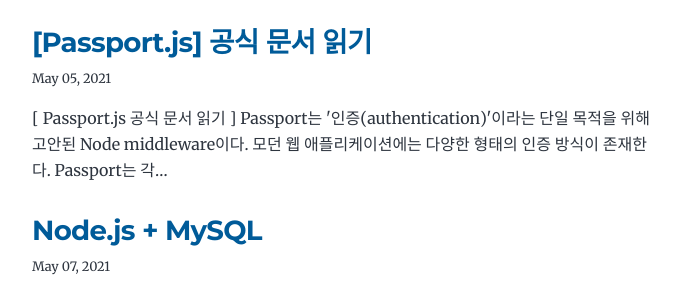
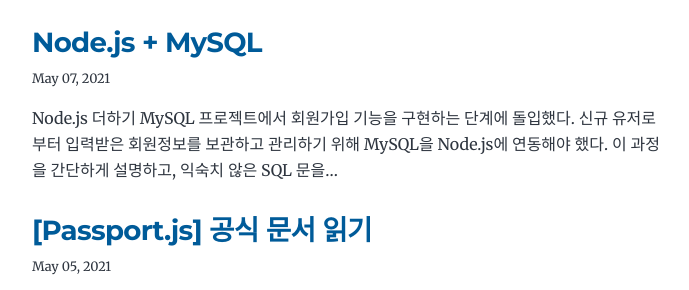
Before and after one commit to 42KIM/42KIM.github.io, a Gatsby site: page / in a window 1280 px wide. Shown: the part 246-536 px from the top of the page, without its empty margins (292-981 px from the left). Built offline with nearby package versions, Linux system fonts and the light colour scheme; Gatsby itself is replaced by a stand-in of ours.

Commit message:
Fix: Date error

```diff
--- a/content/blog/tutorials/passport.js.md
+++ b/content/blog/tutorials/passport.js.md
@@ -1,6 +1,6 @@
 ---
 title: "[Passport.js] 공식 문서 읽기"
-date: "2021-05-5"
+date: "2021-05-05"
 tags: ["tutorial", "passport", "authentication", "인증", "express", "nodejs"]
 ---
 # [ Passport.js 공식 문서 읽기 ]
```
